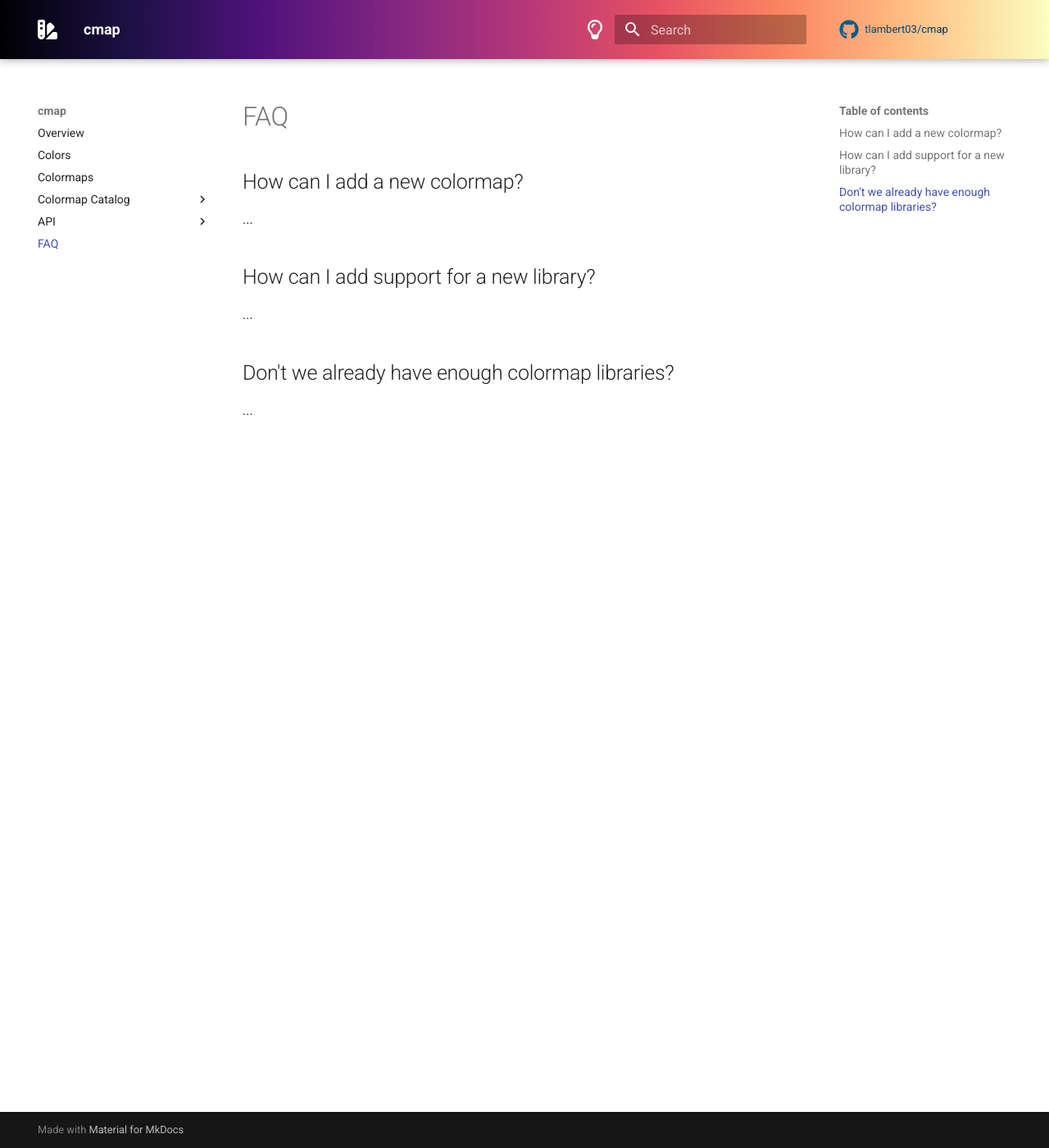
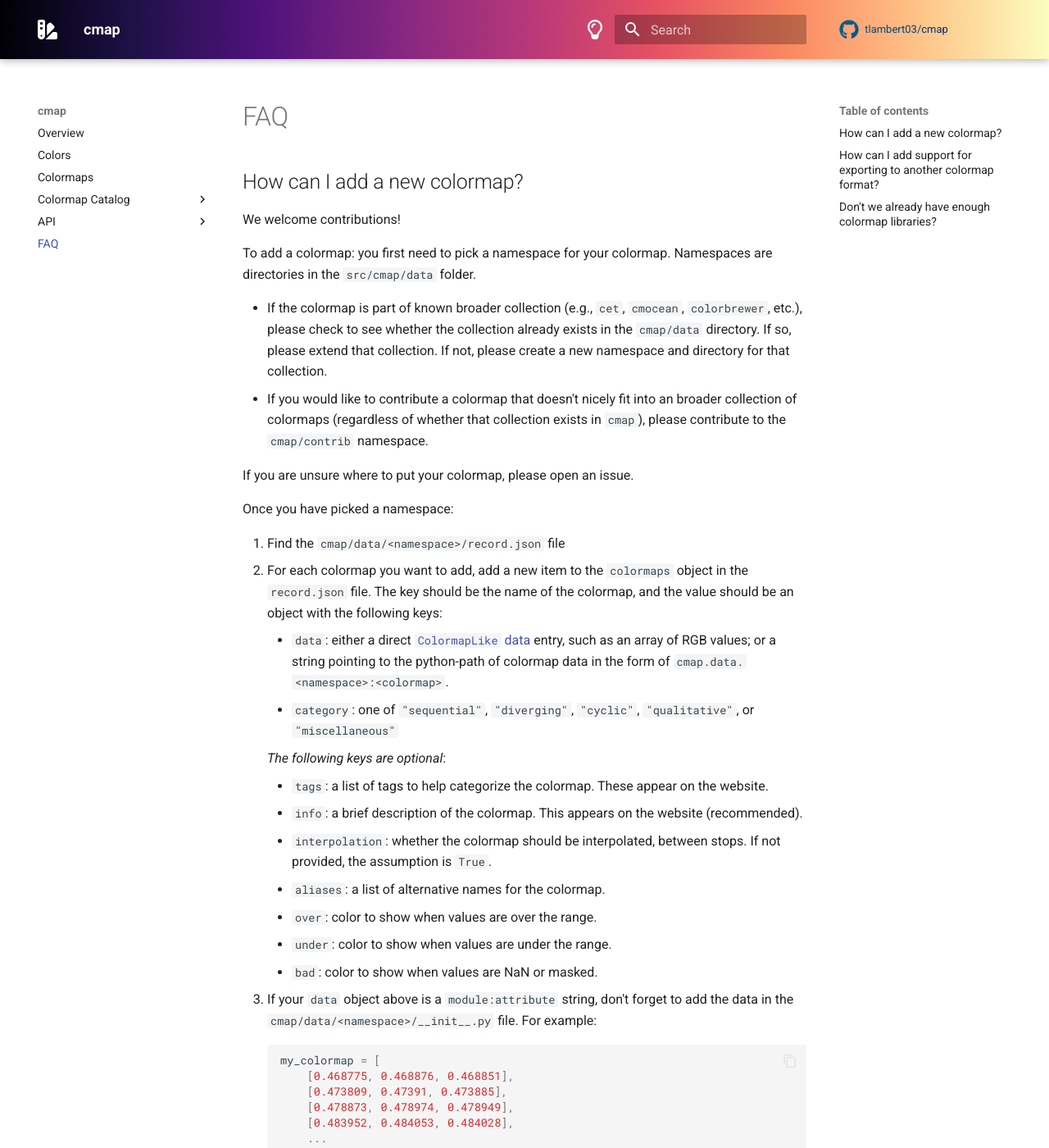
Before and after one commit to tlambert03/cmap, an MkDocs documentation site: the page built from docs/faq.md, in a window 1280 px wide and 1400 px high. Shown: the whole window at 82% size. Built offline with MkDocs 1.6.1 and Material for MkDocs 9.7.7, drawn with Linux system fonts in a browser that asks for light colours; nearby versions of some CDN libraries; emoji names are drawn with the system emoji font; comment, search, counter and statistics services are not loaded; some of the changed text lies outside the part shown.

Commit message:
docs: add contrib namespace, add how-to-contribute to FAQ (#63)

````diff
--- a/docs/faq.md
+++ b/docs/faq.md
@@ -2,12 +2,92 @@
 
 ## How can I add a new colormap?
 
-...
+We welcome contributions!
 
-## How can I add support for a new library?
+To add a colormap: you first need to pick a namespace for your colormap.
+Namespaces are directories in the `src/cmap/data` folder.
 
-...
+- If the colormap is part of known broader collection (e.g., `cet`, `cmocean`,
+  `colorbrewer`, etc.), please check to see whether the collection already
+  exists in the `cmap/data` directory.  If so, please extend that collection.
+  If not, please create a new namespace and directory for that collection.
+- If you would like to contribute a colormap that doesn't nicely fit into an
+  broader collection of colormaps (regardless of whether that collection exists
+  in `cmap`), please contribute to the `cmap/contrib` namespace.
+
+If you are unsure where to put your colormap, please open an issue.
+
+Once you have picked a namespace:
+
+1. Find the `cmap/data/<namespace>/record.json` file
+1. For each colormap you want to add, add a new item to the `colormaps` object
+   in the `record.json` file.  The key should be the name of the colormap, and
+   the value should be an object with the following keys:
+      - `data`: either a direct
+         [`ColormapLike` data](https://cmap-docs.readthedocs.io/en/stable/colormaps/#colormaplike-objects)
+         entry, such as an array of RGB values; or a
+         string pointing to the python-path of colormap data in the form of
+         `cmap.data.<namespace>:<colormap>`.
+      - `category`: one of `"sequential"`, `"diverging"`, `"cyclic"`,
+         `"qualitative"`, or `"miscellaneous"`
+
+      _The following keys are optional_:
+
+      - `tags`: a list of tags to help categorize the colormap.  These appear on
+         the website.
+      - `info`: a brief description of the colormap.  This appears on the
+         website (recommended).
+      - `interpolation`: whether the colormap should be interpolated, between
+         stops. If not provided, the assumption is `True`.
+      - `aliases`: a list of alternative names for the colormap.
+      - `over`: color to show when values are over the range.
+      - `under`: color to show when values are under the range.
+      - `bad`: color to show when values are NaN or masked.
+
+1. If your `data` object above is a `module:attribute` string, don't forget to add
+   the data in the `cmap/data/<namespace>/__init__.py` file.  For example:
+
+    ```python
+    my_colormap = [
+        [0.468775, 0.468876, 0.468851],
+        [0.473809, 0.47391, 0.473885],
+        [0.478873, 0.478974, 0.478949],
+        [0.483952, 0.484053, 0.484028],
+        ...
+    ]
+    ```
+
+**It may be helpful to look at existing folders and files in the
+`cmap/data` directory for examples of how to structure the data.**
+
+When opening a PR, please include a screenshot of the colormap, along
+with a brief description of the colormap design and its intended use.
+
+!!!info "Licensing"
+    Please ensure that the colormap you are adding is available
+    under a permissive license.  Note that namespaces share a license, so if you
+    are adding a colormap to an existing namespace, make sure that the
+    colormap is compatible with the existing license.  New licenses may be added
+    to the `LICENSES` directory at the root of the repo.  If you are unsure
+    about licensing, please open an issue.
+
+## How can I add support for exporting to another colormap format?
+
+cmap [exports to a variety of known third-party colormap
+formats](https://cmap-docs.readthedocs.io/en/latest/colormaps/#usage-with-external-visualization-libraries).
+
+If you are the author (or user) of a library that consumes colormaps, and you
+would like to have a `to_your_lib()` function in `cmap`, we welcome
+contributions!
+
+Have a look at `_external.py` for examples of how to add support for your
+format.
 
 ## Don't we already have enough colormap libraries?
 
-...
+Perhaps!  But maybe just one more? :joy:
+
+The primary driver for this
+was to create a dependency-free library (save numpy) that could be used
+in a variety of visualization libraries.  We will never depend on anything
+outside of numpy, and we export to a variety of third-party colormaps.
````
Also changed, not shown: 3 other files.
